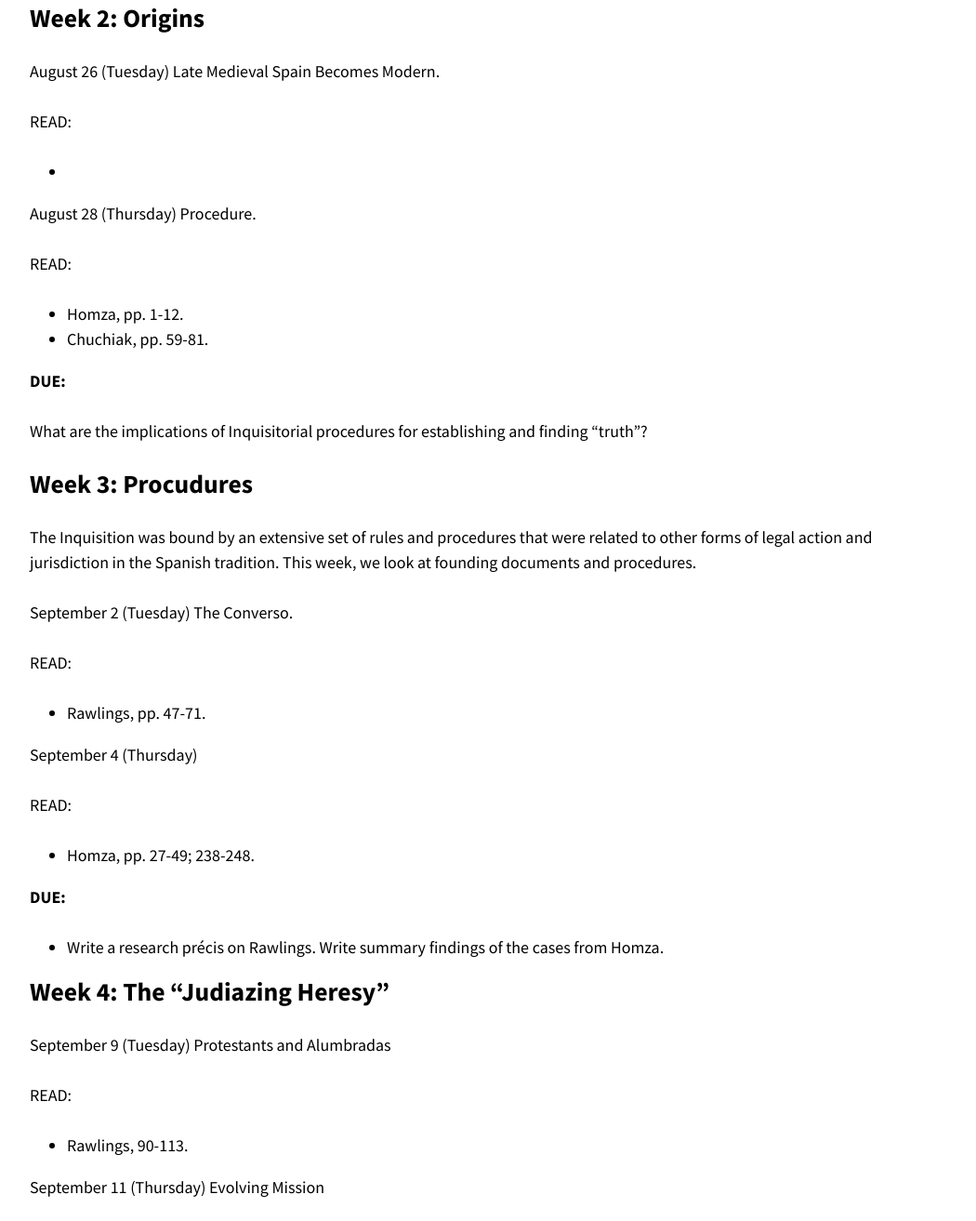
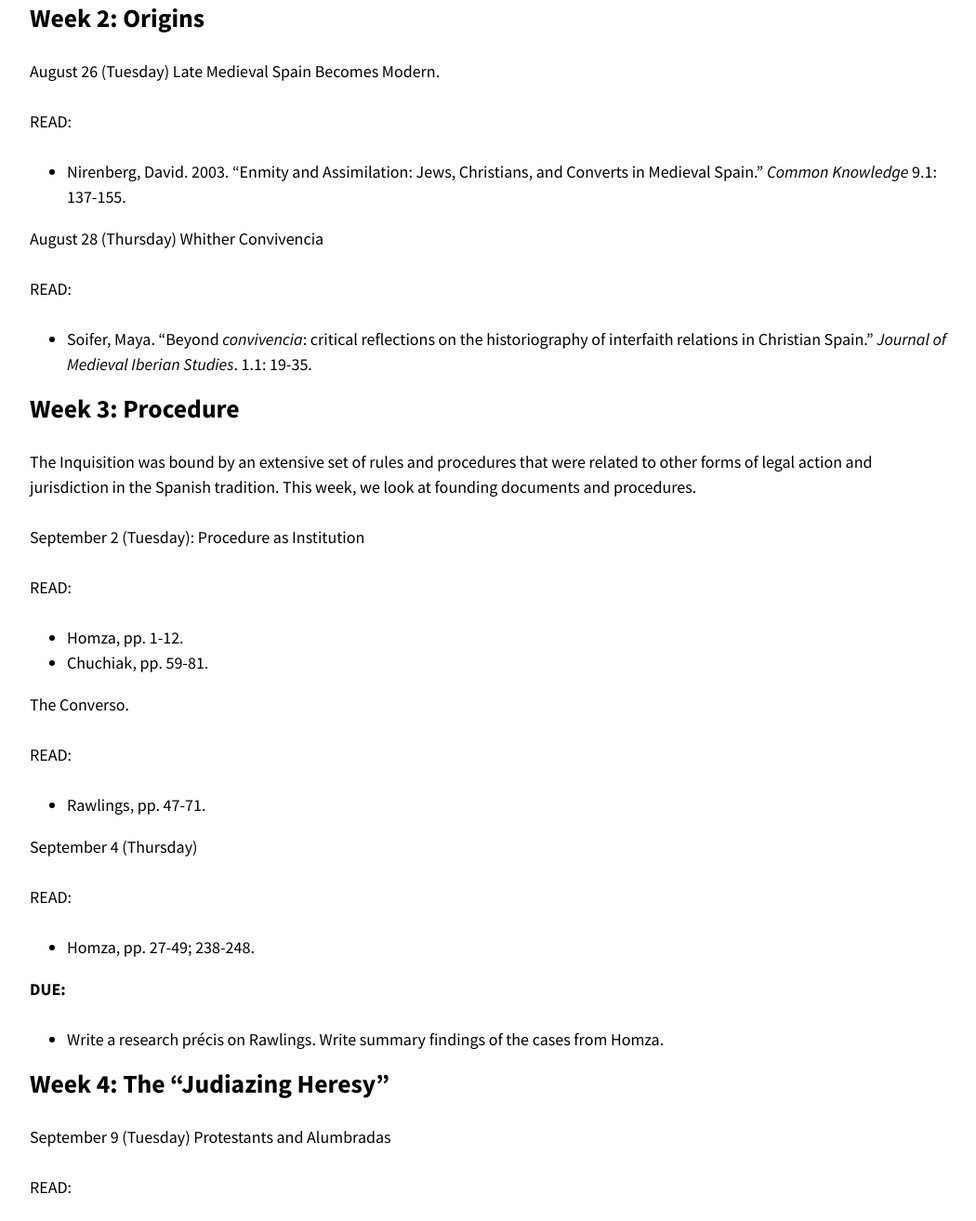
Before and after one commit to chadblack/Inquisition2025, a Jekyll site: the page built from calendar.md, in a window 1280 px wide and 1400 px high, scrolled down 1836 px, cut to the strip 87-1400 px from the top of the window. Shown: the whole strip at 93% size, without its empty margins (114-1164 px from the left). Built offline with Jekyll 4.4.1, drawn with Linux system fonts in a browser that asks for light colours; nearby versions of some CDN libraries; some of the changed text lies outside the part shown.

```diff
--- a/calendar.md
+++ b/calendar.md
@@ -35,27 +35,29 @@ August 26 (Tuesday) Late Medieval Spain Becomes Modern.
 
 READ:
 
-*
+* Nirenberg, David. 2003. "Enmity and Assimilation: Jews, Christians, and Converts in Medieval Spain." *Common Knowledge* 9.1: 137-155.
 
-August 28 (Thursday) Procedure.
+August 28 (Thursday) Whither Convivencia
+
+READ:
+
+* Soifer, Maya. "Beyond *convivencia*: critical reflections on the historiography of interfaith relations in Christian Spain." *Journal of Medieval Iberian Studies*. 1.1: 19-35.
+
+## Week 3: Procedure
+
+The Inquisition was bound by an extensive set of rules and procedures that
+were related to other forms of legal action and jurisdiction in the Spanish
+tradition. This week, we look at founding documents and procedures.
+
+September 2 (Tuesday): Procedure as Institution
 
 READ:
 
 * Homza, pp. 1-12.
 * Chuchiak, pp. 59-81.
 
-**DUE:**
 
-What are the implications of Inquisitorial procedures for establishing and
-finding "truth"?
-
-## Week 3: Procudures
-
-The Inquisition was bound by an extensive set of rules and procedures that
-were related to other forms of legal action and jurisdiction in the Spanish
-tradition. This week, we look at founding documents and procedures.
-
-September 2 (Tuesday) The Converso.
+The Converso.
 
 READ:
 
@@ -105,7 +107,7 @@ READ:
 
 * Homza 103-108.
 
-**DUE:** Reaction paper to Poska.
+**DUE:** [[Assignment1|Benchmark Assignment 1]]
 
 ## Week 6: Sex and Gender
 
```
Also changed, not shown: Assignment1.md (+2 -2 lines), assignments.md (+4 -4 lines), legalese.md (+10 -33 lines).
